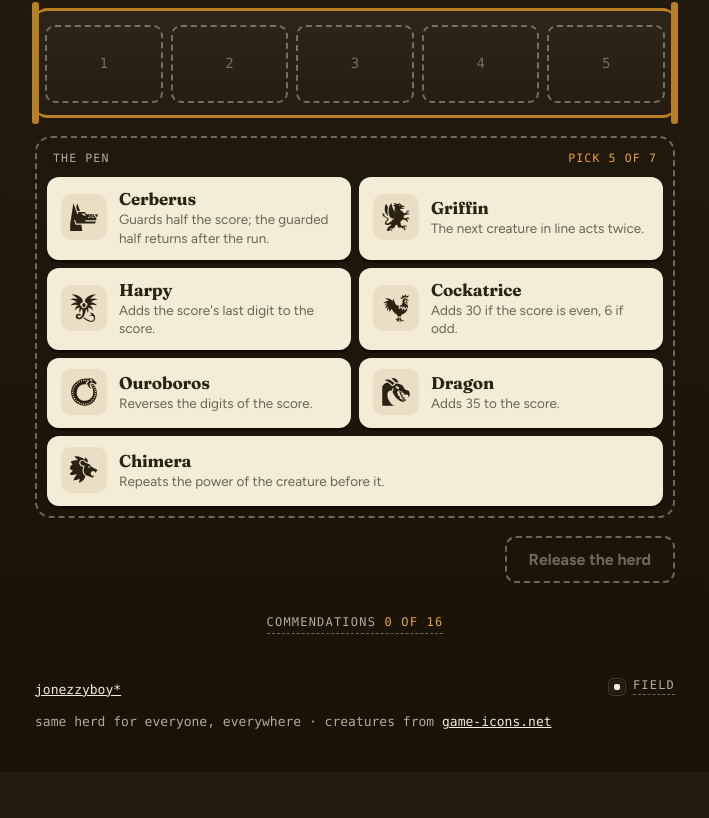
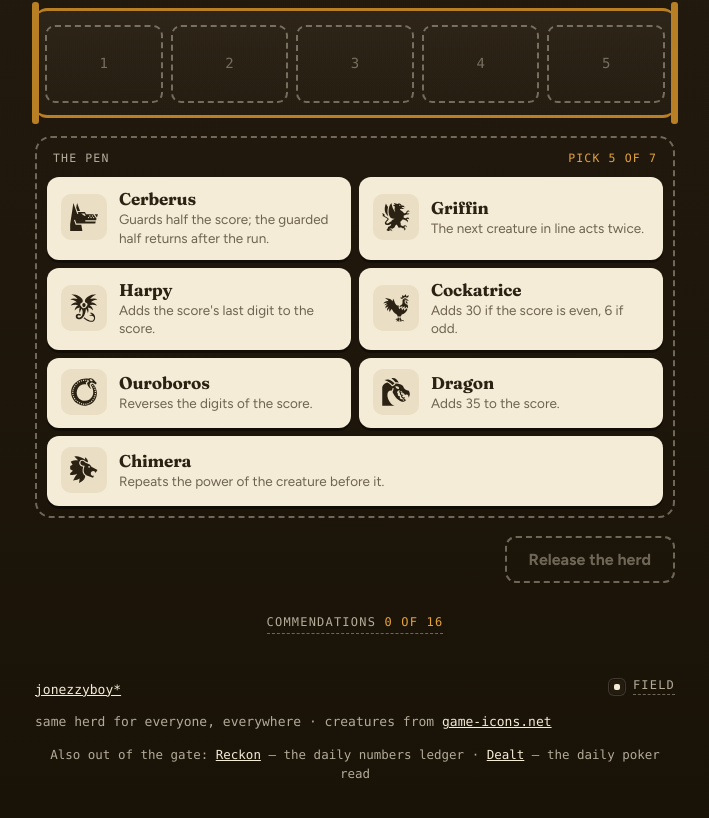
Before and after one commit to Jonezzyboy/herded, a website: page index.html in a window 1280 px wide. Shown: the part 320-1138 px from the top of the page, without its empty margins (285-994 px from the left). Before the commit the page ends 1092 px from the top, so only its background shows below. Drawn offline with Linux system fonts and the light colour scheme; a web font is replaced by a local one.

Commit message:
Link the other dailies from the footer
Co-Authored-By: Claude Fable 5 <noreply@anthropic.com>

```diff
--- a/index.html
+++ b/index.html
@@ -117,6 +117,9 @@
     · creatures from <a href="https://game-icons.net/" rel="external">game-icons.net</a></span>
 </footer>
 
+<p class="also">Also out of the gate: <a href="https://jonezzyboy.github.io/reckon/">Reckon</a> — the daily numbers ledger
+  · <a href="https://jonezzyboy.github.io/dealt/">Dealt</a> — the daily poker read</p>
+
 <div class="toasts" id="toasts" role="status" aria-live="polite"></div>
 
 <script src="icons.js"></script>
--- a/style.css
+++ b/style.css
@@ -836,6 +836,17 @@ span.animal-face { font-size: 27px; line-height: 1; }
 
 .theme-toggle:hover .theme-label { border-bottom-color: var(--cream-soft); }
 
+.also {
+  width: min(640px, 100%);
+  margin-top: 14px;
+  text-align: center;
+  font-family: var(--mono);
+  font-size: 12.5px;
+  color: var(--cream-soft);
+}
+
+.also a { color: var(--on-field); }
+
 /* a miniature of the design itself: a card on the field */
 .chip {
   position: relative;
```
